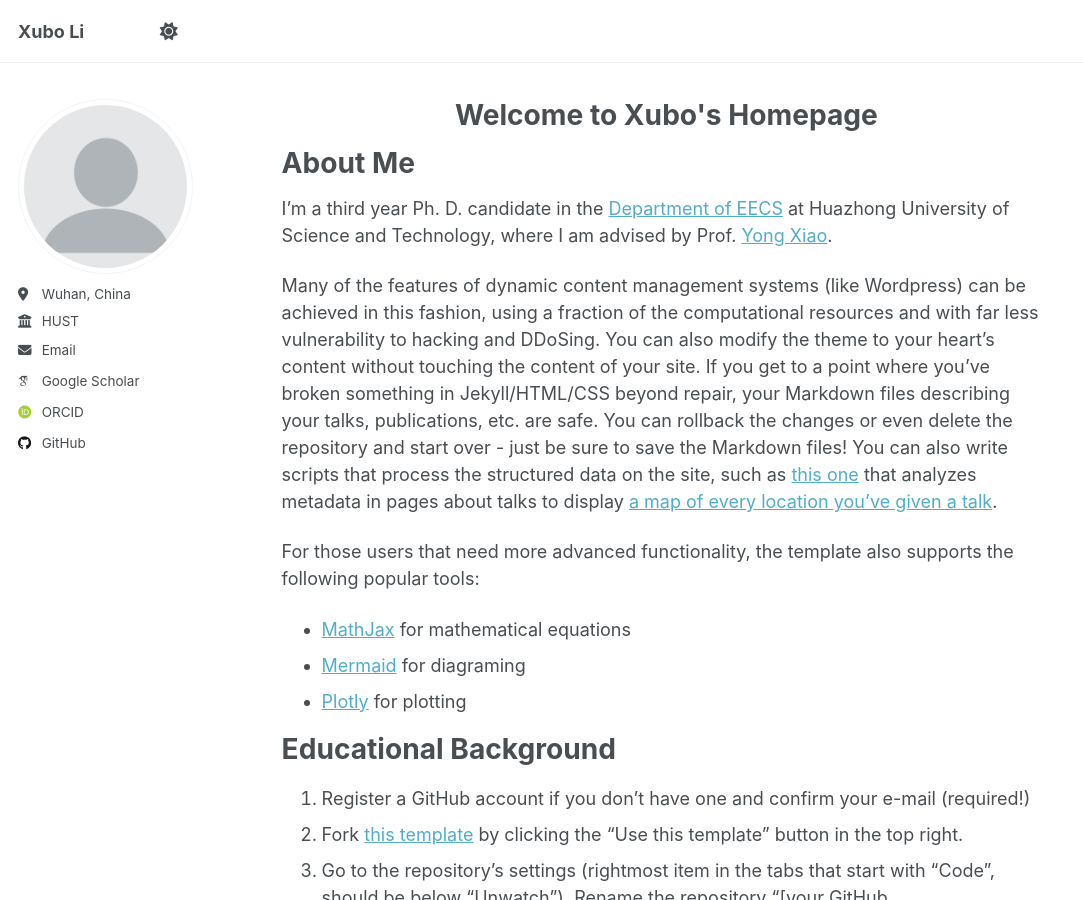
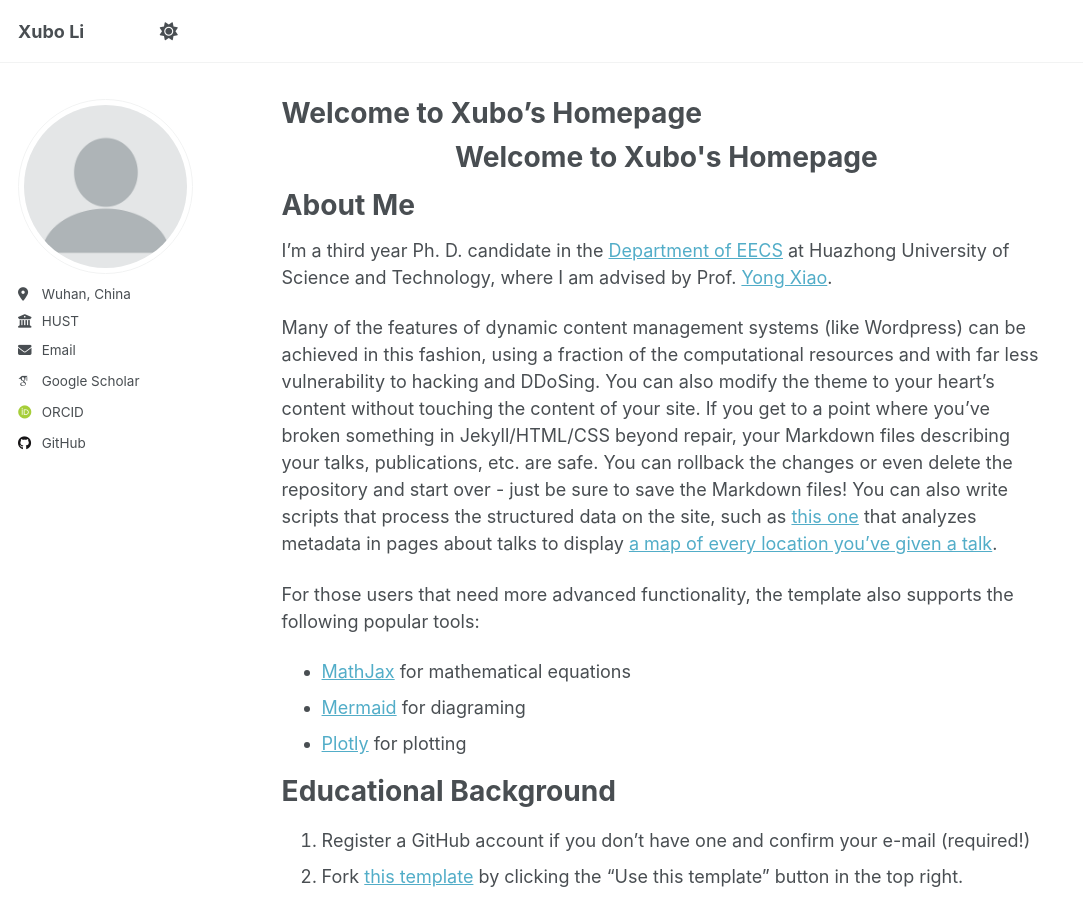
Before and after one commit to XuboLee/xubolee.github.io, a Jekyll site: the page built from _pages/about.md, in a window 1280 px wide and 900 px high. Shown: the whole window, without its empty margins (0-1083 px from the left). Built offline with Jekyll 4.4.1, drawn with Linux system fonts in a browser that asks for light colours; some web fonts are replaced; our own code applies the rules of GitHub Pages for plain Markdown files; a script that is not in the unit is left out.

Commit message:
Update about.md

```diff
--- a/_pages/about.md
+++ b/_pages/about.md
@@ -1,3 +1,12 @@
+---
+permalink: /
+title: "Welcome to Xubo's Homepage"
+author_profile: true
+redirect_from:
+  - /about/
+  - /about.html
+---
+
 <div style="text-align: center;">
   <h1>Welcome to Xubo's Homepage</h1>
 </div>
```
